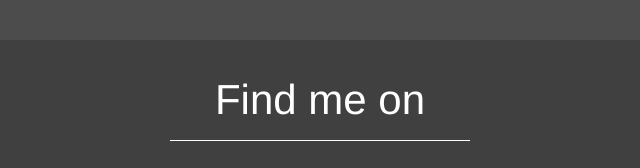
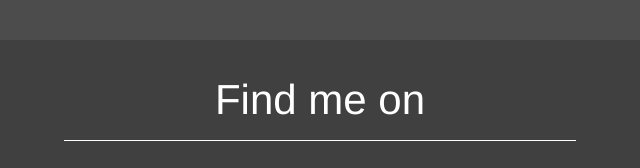
Before and after one commit to njcuk9999/njcuk9999.github.io, a website built with Parcel: page index.html in a window 1280 px wide. Shown: the part 3997-4165 px from the top of the page, 320-960 px from the left. Built offline with nearby package versions, Linux system fonts and the light colour scheme.

Commit message:
Update style.css

```diff
--- a/assets/css/style.css
+++ b/assets/css/style.css
@@ -501,7 +501,7 @@ header{
     font-weight: 100;
     padding-bottom: 10px;
     border-bottom: 1px solid;
-    max-width: 300px;
+    max-width: 512px;
     margin: 0 auto;
     margin-bottom: 30px;
 }
```
